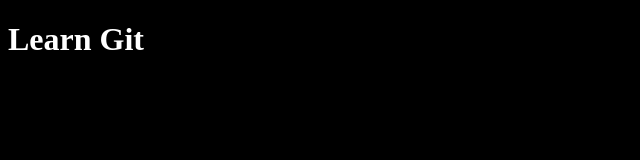
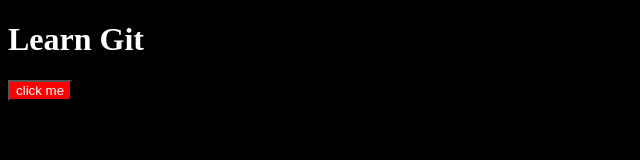
Before and after one commit to maheshkumarprajapat/learn-git, a plain HTML site: page index.html in a window 1280 px wide. Shown: the whole page, without its empty margins (0-640 px from the left). Drawn offline with Linux system fonts and the light colour scheme.

Commit message:
button add

```diff
--- a/index.html
+++ b/index.html
@@ -8,5 +8,6 @@
 </head>
 <body>
     <h1>Learn Git</h1>
+    <button>click me</button>
 </body>
 </html>
--- a/style.css
+++ b/style.css
@@ -2,3 +2,6 @@
     background-color: #000;
     color: #fff;
 }
+button{
+    background-color: red;
+}
```
